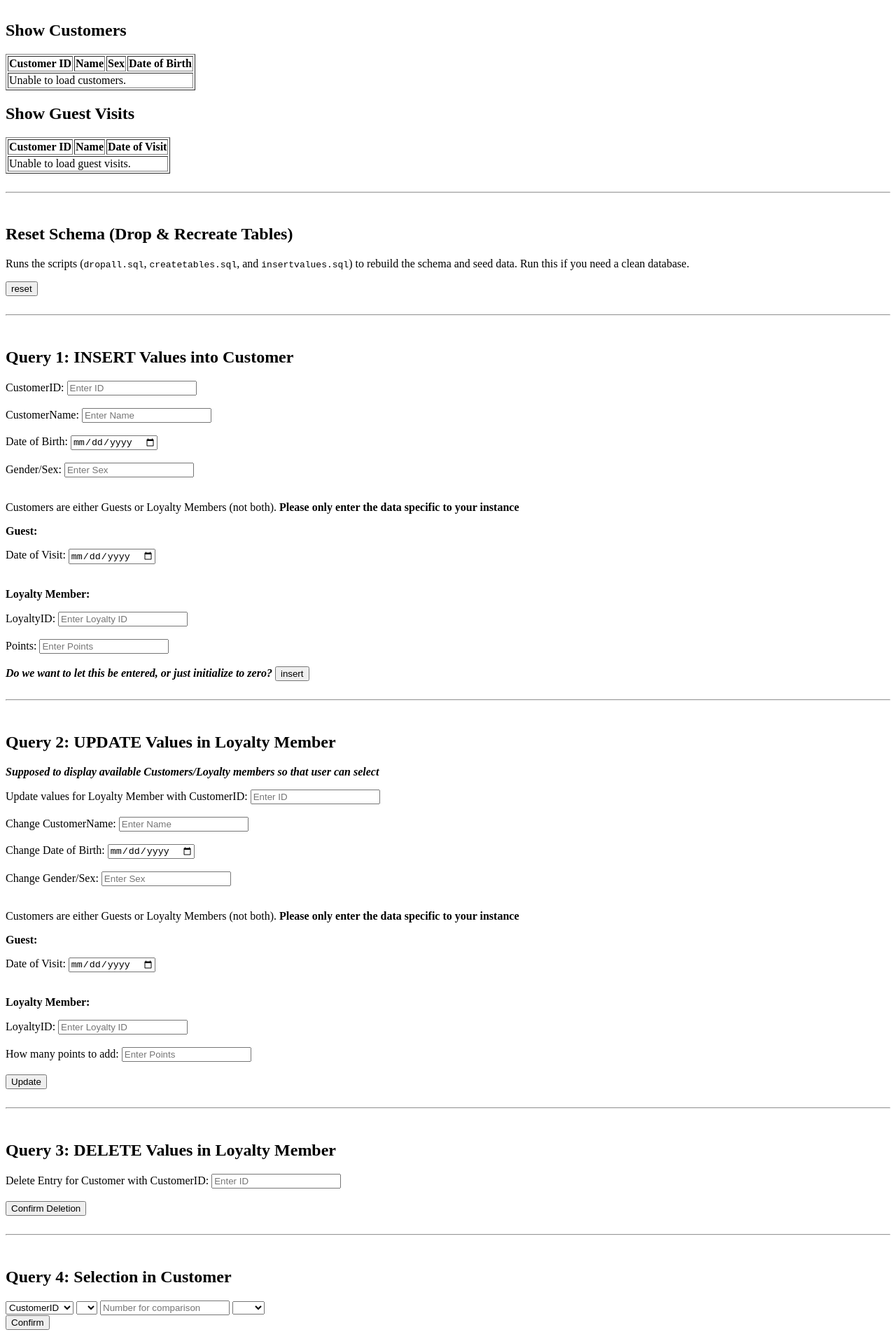
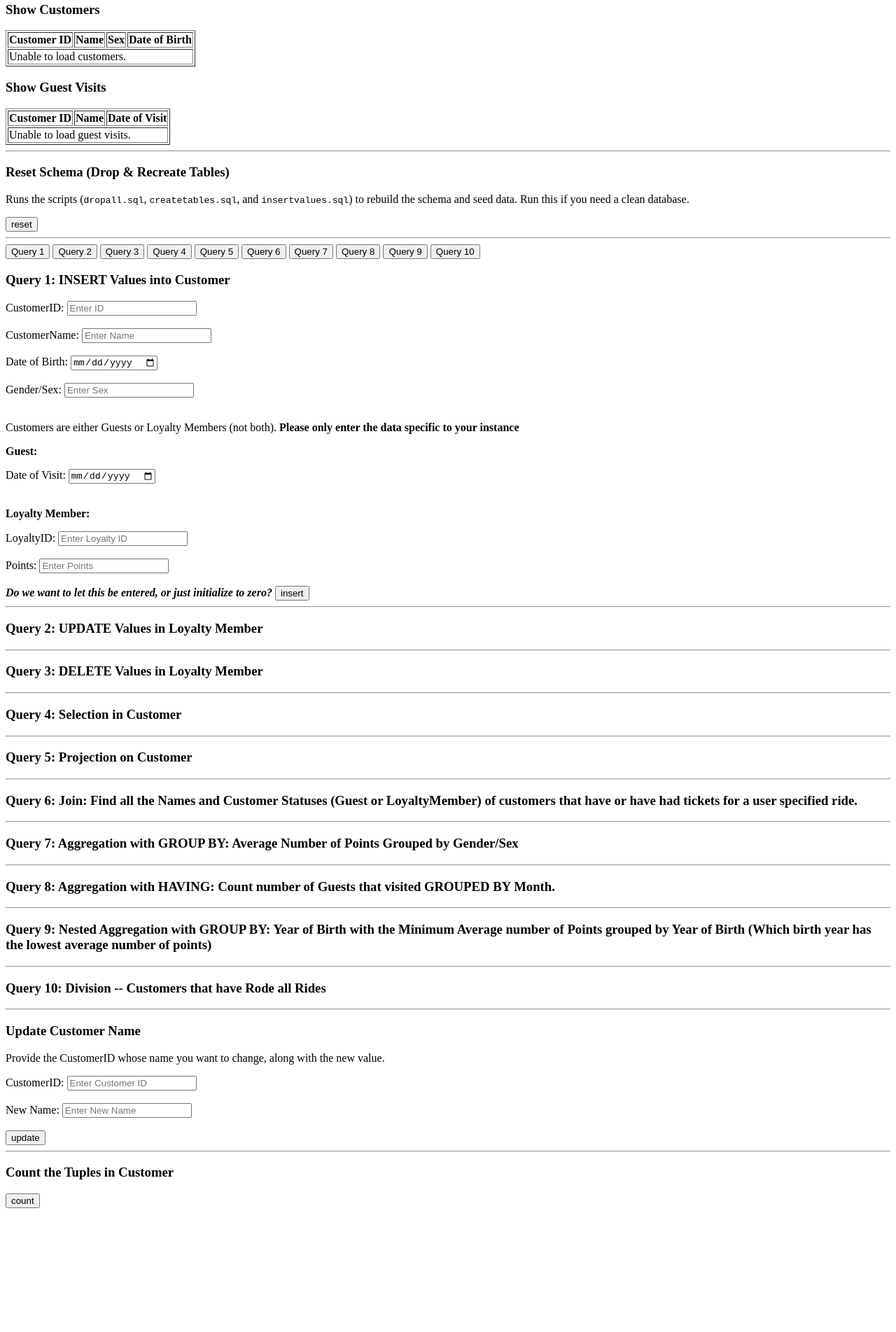
Before and after one commit to tkozek/theme-park, a website: page public/index.html in a window 1280 px wide. Shown: the part 124-2027 px from the top of the page at 70% size. After the commit the page ends 1894 px from the top, so only its background shows below. Drawn offline with Linux system fonts and the light colour scheme; no server answers.

Commit message:
Added tab functionality so only one query's input section is expanded at a time (rest are collapsed).

```diff
--- a/public/index.html
+++ b/public/index.html
@@ -22,11 +22,11 @@
         <img id="loadingGif" class="loading-gif" src="loading_100px.gif" alt="Loading...">
     </h1>
 
-    <br><hr><br> <!-- ========================================================================= -->
+    <hr><br> <!-- ========================================================================= -->
 
     <!-- Show Customer table (matches Customer relation in createtables.sql).
         Data will be fetched and inserted here dynamically using JavaScript. -->
-    <h2>Show Customers</h2>
+    <h3>Show Customers</h3>
     <table id="customersTable" border="1">
         <thead>
             <tr>
@@ -41,7 +41,7 @@
     </table>
 
     <!-- Placeholder for another relation view (e.g., Guest or LoyaltyMember). -->
-        <h2>Show Guest Visits</h2>
+        <h3>Show Guest Visits</h3>
         <table id="guestVisitsTable" border="1">
             <thead>
                 <tr>
@@ -54,17 +54,30 @@
             </tbody>
         </table>
 
-    <br><hr><br> <!-- ========================================================================= -->
+    <hr> <!-- ========================================================================= -->
 
-    <h2>Reset Schema (Drop & Recreate Tables)</h2>
+    <h3>Reset Schema (Drop & Recreate Tables)</h3>
     <p>Runs the scripts (<code>dropall.sql</code>, <code>createtables.sql</code>, and <code>insertvalues.sql</code>) to rebuild the schema and seed data. Run this if you need a clean database.</p>
     <button id="resetSchemaButton"> reset </button> <br>
     <!-- A placeholder to display messages related to the reset operation. -->
     <div id="resetResultMsg"></div>
 
-    <br><hr><br> <!-- ========================================================================= -->
+    <hr> <!-- ========================================================================= -->
 
-    <h2>Query 1: INSERT Values into Customer </h2>
+    <div id="nav">
+        <button data-show="q1">Query 1</button>
+        <button data-show="q2">Query 2</button>
+        <button data-show="q3">Query 3</button>
+        <button data-show="q4">Query 4</button>
+        <button data-show="q5">Query 5</button>
+        <button data-show="q6">Query 6</button>
+        <button data-show="q7">Query 7</button>
+        <button data-show="q8">Query 8</button>
+        <button data-show="q9">Query 9</button>
+        <button data-show="q10">Query 10</button>
+    </div>
+    <h3>Query 1: INSERT Values into Customer </h3>
+    <div id="q1" class = "page">
         <form id="insertCustomerForm">
             CustomerID: <input type="number" id="insertCustomerId" placeholder="Enter ID" required> <br><br>
             CustomerName: <input type="text" id="insertCustomerName" placeholder="Enter Name" maxlength="255"> <br><br>
@@ -83,12 +96,14 @@
 
             <button type="submit"> insert </button> <br>
         </form>
+    </div>
     <div id="insertResultMsg"></div>
 
 
-    <br><hr><br> <!-- ========================================================================= -->
+    <hr> <!-- ========================================================================= -->
 
-    <h2>Query 2: UPDATE Values in Loyalty Member </h2>
+    <h3>Query 2: UPDATE Values in Loyalty Member </h3>
+    <div id="q2" class = "page">
         <form id="updateLoyaltyMemberForm">
             <p><b><em>Supposed to display available Customers/Loyalty members so that user can select</em></b></p>
     <!--Supposed to display available Customers/Loyalty members so that user can select -->
@@ -107,22 +122,28 @@
 
             <button type="submit"> Update </button> <br>
         </form>
+    </div>
     <div id="insertResultMsg"></div>
 
-    <br><hr><br> <!-- ========================================================================= -->
+    <hr> <!-- ========================================================================= -->
 
-    <h2>Query 3: DELETE Values in Loyalty Member </h2>
+    <h3>Query 3: DELETE Values in Loyalty Member </h3>
+    <div id="q3" class = "page">
+
         <form id="deleteLoyaltyMemberForm">
     <!--Supposed to display available Customers/Loyalty members so that user can select -->
             Delete Entry for Customer with CustomerID: <input type="number" id="insertId" placeholder="Enter ID" required> <br><br>
 
             <button type="submit"> Confirm Deletion </button> <br>
         </form>
+    </div>
     <div id="insertResultMsg"></div>
 
-    <br><hr><br> <!-- ========================================================================= -->
+    <hr> <!-- ========================================================================= -->
 
-    <h2>Query 4: Selection in Customer </h2>
+    <h3>Query 4: Selection in Customer </h3>
+    <div id="q4" class = "page">
+
     <form id="customerSelectionForm">
     <div id="ruleContainer">
         <div class="rule">
@@ -218,11 +239,13 @@
 
         <button type="submit"> Confirm </button> <br>
     </form>
+    </div>
     <div id="insertResultMsg"></div>
 
-    <br><hr><br> <!-- ========================================================================= -->
+    <hr> <!-- ========================================================================= -->
 
-    <h2>Query 5: Projection on Customer </h2>
+    <h3>Query 5: Projection on Customer </h3>
+    <div id="q5" class = "page">
         <form id="customerProjectionForm">
             <p>Check the boxes next to the attributes you would like to view from all Customers</p>
             <label for="customerIdCheckbox">CustomerID</label><input type="checkbox" id="customerIdCheckbox" name="customerIdCheckbox"><br><br>
@@ -241,58 +264,66 @@
 
             <button type="submit">Confirm Selection</button><br>
         </form>
+    </div>
     <div id="insertResultMsg"></div>
 
-    <br><hr><br> <!-- ========================================================================= -->
+    <hr> <!-- ========================================================================= -->
 
-    <h2>Query 6: Join: Find all the Names and Customer Statuses (Guest or LoyaltyMember) of customers that have or have had tickets for a user specified ride.  </h2>
+    <h3>Query 6: Join: Find all the Names and Customer Statuses (Guest or LoyaltyMember) of customers that have or have had tickets for a user specified ride.  </h3>
+    <div id="q6" class = "page">
         <form id="customerRideJoinForm">
             Find all the Names and Customer Statuses of customers that have or have had tickets for the ride named: <input type="text" id="insertRideName" placeholder="Enter Ride Name" maxlength="255"> <br><br>
             <p>Customers are either Guests or Loyalty Members (not both)</p>
 
             <button type="submit"> Confirm RideName </button> <br>
         </form>
+    </div>
     <div id="insertResultMsg"></div>
 
-    <br><hr><br> <!-- ========================================================================= -->
+    <hr> <!-- ========================================================================= -->
 
-    <h2>Query 7: Aggregation with GROUP BY: Average Number of Points Grouped by Gender/Sex </h2>
+    <h3>Query 7: Aggregation with GROUP BY: Average Number of Points Grouped by Gender/Sex </h3>
+    <div id="q7" class = "page">
         <form id="avgPointsByGenderForm">
             <button type="submit">Run query</button><br></br>
         </form>
+    </div>
     <div id="insertResultMsg"></div>
 
-    <br><hr><br> <!-- ========================================================================= -->
+    <hr> <!-- ========================================================================= -->
 
-    <h2>Query 8: Aggregation with HAVING:  Count number of Guests that visited GROUPED BY Month. </h2>
+    <h3>Query 8: Aggregation with HAVING:  Count number of Guests that visited GROUPED BY Month. </h3>
+    <div id="q8" class = "page">
         <form id="guestVisitsByMonthForm">
             <button type="submit">Run query</button><br></br>
         </form>
+    </div>
     <div id="insertResultMsg"></div>
 
-    <br><hr><br> <!-- ========================================================================= -->
+    <hr> <!-- ========================================================================= -->
 
-    <h2>Query 9: Nested Aggregation with GROUP BY: Year of Birth with the Minimum Average number of Points grouped by Year of Birth (Which birth year has the lowest average number of points)</h2>
+    <h3>Query 9: Nested Aggregation with GROUP BY: Year of Birth with the Minimum Average number of Points grouped by Year of Birth (Which birth year has the lowest average number of points)</h3>
+    <div id="q9" class = "page">
         <form id="minAvgPointsByBirthYearForm">
             <!-- <p>Show data relevant for query button: </p><button type="submit"></button> -->
             <button type="submit">Run query</button><br></br>
-
-
         </form>
+    </div>
     <div id="insertResultMsg"></div>
 
-    <br><hr><br> <!-- ========================================================================= -->
+    <hr> <!-- ========================================================================= -->
 
-    <h2>Query 10: Division -- Customers that have Rode all Rides </h2>
+    <h3>Query 10: Division -- Customers that have Rode all Rides </h3>
+    <div id="q10" class = "page">
         <form id="customersAllRidesForm">
             <button type="submit">Run query</button><br></br>
         </form>
         <div id="insertResultMsg"></div>
+    </div>
 
+    <hr> <!-- ========================================================================= -->
 
-    <br><hr><br> <!-- ========================================================================= -->
-
-    <h2>Update Customer Name</h2>
+    <h3>Update Customer Name</h3>
     <p>Provide the CustomerID whose name you want to change, along with the new value.</p>
     <form id="updateCustomerNameForm">
         CustomerID: <input type="number" id="updateCustomerId" placeholder="Enter Customer ID" required> <br><br>
@@ -303,13 +334,34 @@
     <!-- A placeholder to display messages related to the update operation. -->
     <div id="updateNameResultMsg"></div>
 
-    <br><hr><br> <!-- ========================================================================= -->
+    <hr> <!-- ========================================================================= -->
 
-    <h2>Count the Tuples in Customer</h2>
+    <h3>Count the Tuples in Customer</h3>
     <button id="countCustomersButton"> count </button> <br><br>
     <!-- A placeholder to display the count result. -->
     <div id="countResultMsg"></div> <br>
+    <script>
+        const buttons = document.querySelectorAll("#nav button");
+        const pages = document.querySelectorAll(".page");
 
+        buttons.forEach(btn => {
+            btn.addEventListener("click", () => {
+                const targetId = btn.dataset.show;
+
+                // Hide all pages
+                pages.forEach(p => p.style.display = "none");
+
+                // Show the selected page
+                const targetPage = document.getElementById(targetId);
+                if (targetPage) targetPage.style.display = "block";
+            });
+        });
+
+        // Optional: show first query by default
+        if (buttons.length > 0) {
+            buttons[0].click();
+        }
+    </script>
     <!-- ===================================================================================== -->
     <!-- External JavaScript file that contains the functionality/logic for the operations above. -->
     <script src="scripts.js"></script>
```
Lines whose indentation alone changed are shown as unchanged.
